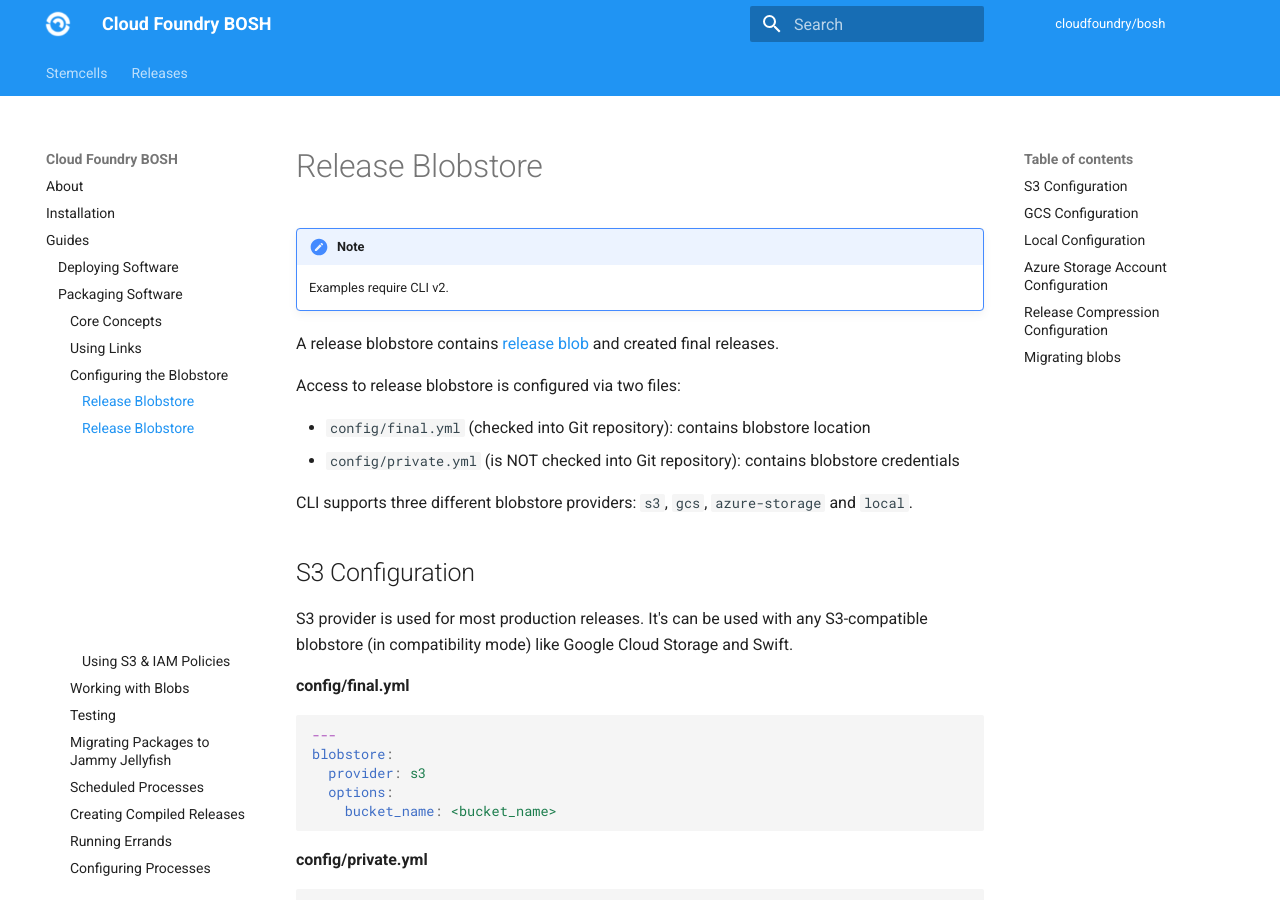
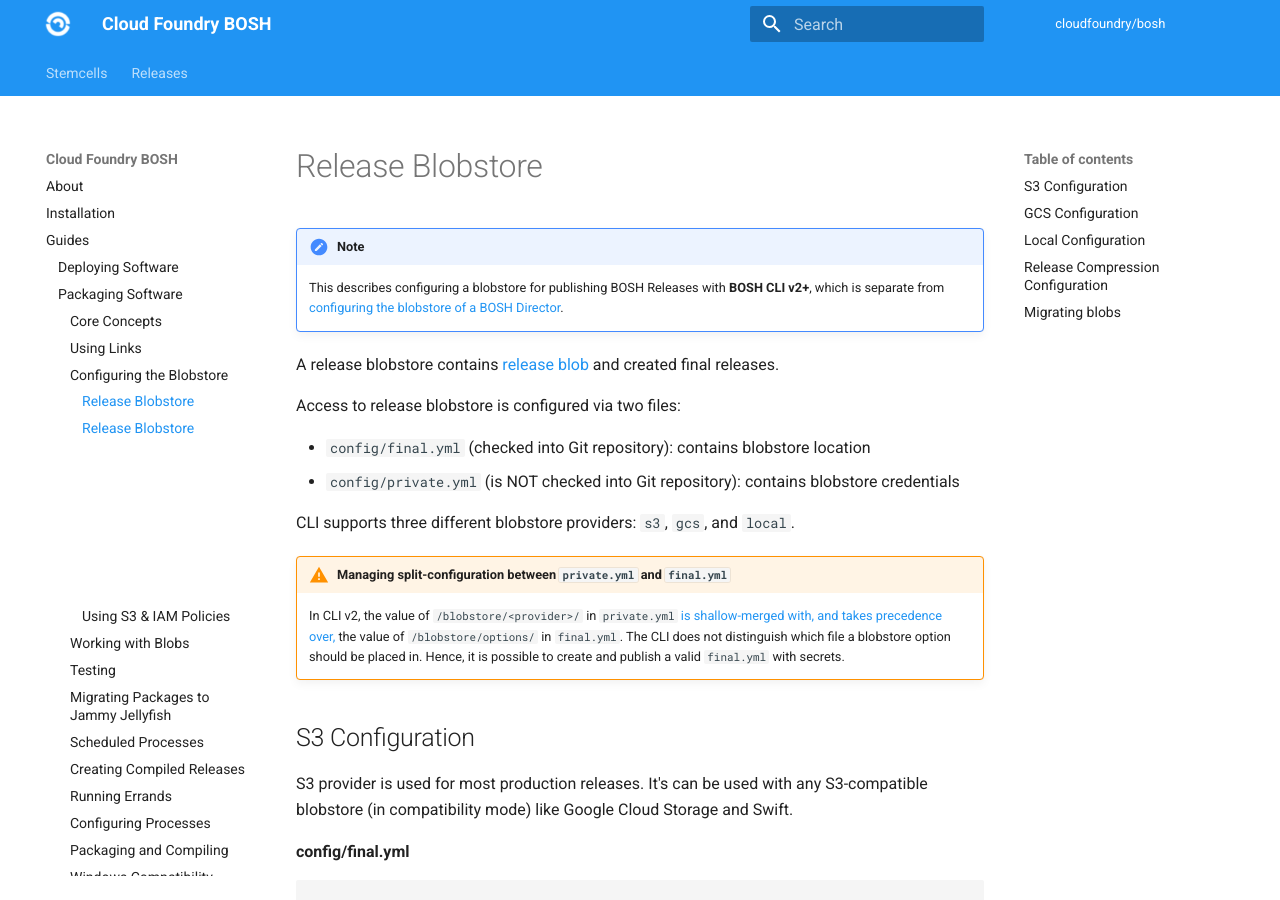
Before and after one commit to cloudfoundry/docs-bosh, an MkDocs documentation site: the page built from content/release-blobstore.md, in a window 1280 px wide and 900 px high. Built offline with MkDocs 1.6.1 and Material for MkDocs 9.7.7, drawn with Linux system fonts in a browser that asks for light colours; old or Windows-style settings are respelled for this version of MkDocs; some of the changed text lies outside the part shown.

Commit message:
docs: update blobstore configs
- Add note to differentiate release- and director blobstore.
  There's a cross reference from the Director Blobstore docs to the
  Release Blobstore docs, but not the other way around.

- Warn on the potential publishing of blobstore secrets.
  CLI v2 does not force users to put sensitive blobstore options
  (e.g. `secret_access_key`) in private.yml. Hence, we should document
  how CLI v2 actually uses `private.yml` and `final.yml`, and the
  potential footgun.

- Remove incorrect docs on Azure support for Release Blobstore.
  Although the BOSH Director + BOSH Agent supports Azure blobstore,
  CLIv2 [doesn't share blobstore support
  parity](https://github.com/cloudfoundry/bosh-cli/blob/27b76482223696f45c8269d233a3cdd42cdb77a3/releasedir/provider.go#L114-L125

Signed-off-by: Rifa Achrinza <25147899+achrinza@users.noreply.github.com>

````diff
--- a/content/release-blobstore.md
+++ b/content/release-blobstore.md
@@ -1,5 +1,7 @@
 !!! note
-    Examples require CLI v2.
+    This describes configuring a blobstore for publishing BOSH Releases with
+    **BOSH CLI v2+**, which is separate from [configuring the blobstore of a
+    BOSH Director](director-configure-blobstore).
 
 A release blobstore contains [release blob](release-blobs.md) and created final releases.
 
@@ -8,8 +10,15 @@ Access to release blobstore is configured via two files:
 - `config/final.yml` (checked into Git repository): contains blobstore location
 - `config/private.yml` (is NOT checked into Git repository): contains blobstore credentials
 
-CLI supports three different blobstore providers: `s3`, `gcs`, `azure-storage`
-and `local`.
+CLI supports three different blobstore providers: `s3`, `gcs`, and `local`.
+
+!!! warning "Managing split-configuration between `private.yml` and `final.yml`"
+    In CLI v2, the value of `/blobstore/<provider>/` in `private.yml` [is
+    shallow-merged with, and takes precedence over,](https://github.com/cloudfoundry/bosh-cli/blob/27b76482223696f45c8269d233a3cdd42cdb77a3/releasedir/fs_config.go#L114-L120) the value of `/blobstore/options/`
+    in `final.yml`. The CLI does not distinguish which file a blobstore
+    option should be placed in. Hence, it is possible to create and publish a
+    valid `final.yml` with secrets.
+
 
 ## S3 Configuration {: #s3-config }
 
@@ -82,32 +91,6 @@ blobstore:
 Nothing in `config/private.yml`.
 
 ---
-
-## Azure Storage Account Configuration {: #azure-storage-config }
-
-Azure Storage Account is supported from bosh version `278.0.0`.
-
-**config/final.yml**
-
-```yaml
----
-blobstore:
-  provider: azure-storage
-  options:
-    container_name: <container_name>
-    account_name: <account_name>
-```
-
-**config/private.yml**
-
-```yaml
----
-blobstore:
-  options:
-    account_key: <account_key>
-```
-
----
 ## Release Compression Configuration {: #no-compression }
 
 !!! note "Version Requirements"
--- a/mkdocs.yml
+++ b/mkdocs.yml
@@ -116,6 +116,7 @@ pages:
       - Builtin DAV Server: director-configure-blobstore.md
       - Amazon S3: director-configure-blobstore.md
       - Google Cloud Storage: director-configure-blobstore.md
+      - Azure Storage Account: director-configure-blobstore.md
     - Managing Releases: managing-releases.md
     - Managing Stemcells: managing-stemcells.md
     - Auto-healing Capabilities: resurrector.md
````
Also changed, not shown: content/create-release.md (+9 -4 lines).
